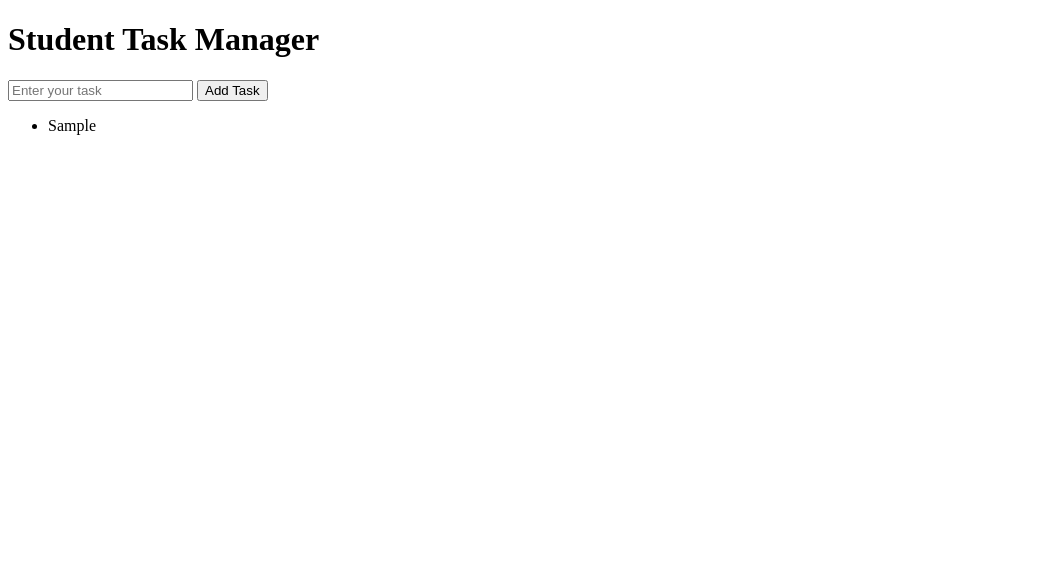
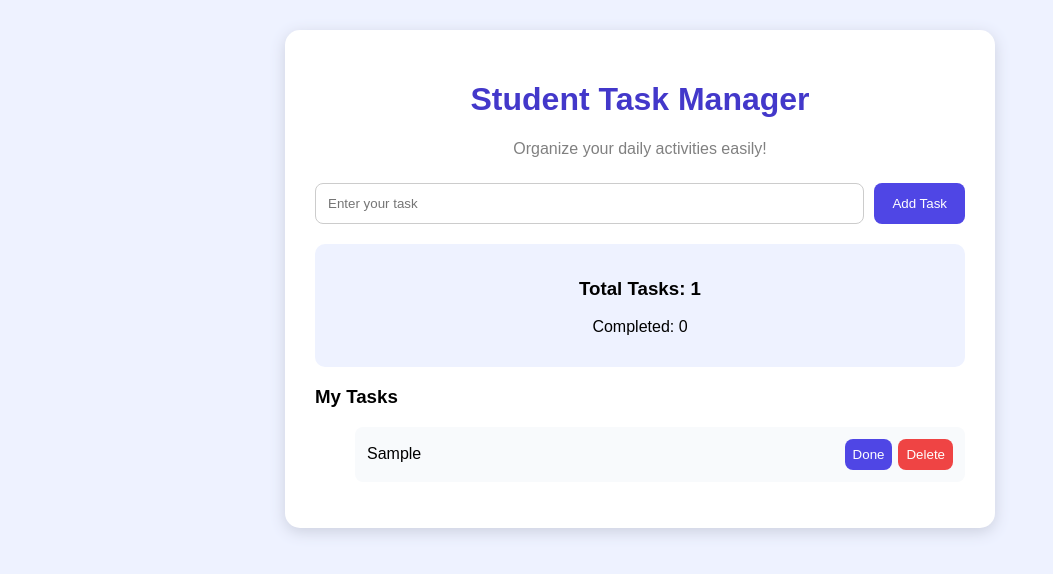
Before and after one commit to ankithajabale-creator/Student-Task-Manager, a plain HTML site: page index.html in a window 1280 px wide. Both pictures are taken after typing "Sample" into the empty fields and a click on the button "Add Task". Shown: the whole page, without its empty margins (0-1053 px from the left). Drawn offline with Linux system fonts and the light colour scheme.

Commit message:
Improve student task manager dashboard

```diff
--- a/index.html
+++ b/index.html
@@ -2,34 +2,195 @@
 <html>
 <head>
     <title>Student Task Manager</title>
+
+    <style>
+        body {
+            font-family: Arial, sans-serif;
+            background: #eef2ff;
+            margin: 0;
+            padding: 30px;
+        }
+
+        .container {
+            max-width: 650px;
+            margin: auto;
+            background: white;
+            padding: 30px;
+            border-radius: 15px;
+            box-shadow: 0 4px 15px #ccd0df;
+        }
+
+        h1 {
+            text-align: center;
+            color: #4338ca;
+        }
+
+        .subtitle {
+            text-align: center;
+            color: gray;
+        }
+
+        .input-area {
+            display: flex;
+            gap: 10px;
+            margin-top: 25px;
+        }
+
+        input {
+            flex: 1;
+            padding: 12px;
+            border: 1px solid #ccc;
+            border-radius: 8px;
+        }
+
+        button {
+            padding: 12px 18px;
+            border: none;
+            border-radius: 8px;
+            background: #4f46e5;
+            color: white;
+            cursor: pointer;
+        }
+
+        button:hover {
+            background: #3730a3;
+        }
+
+        .stats {
+            background: #eef2ff;
+            padding: 15px;
+            border-radius: 10px;
+            margin-top: 20px;
+            text-align: center;
+        }
+
+        li {
+            list-style: none;
+            background: #f8fafc;
+            padding: 12px;
+            margin-top: 10px;
+            border-radius: 8px;
+            display: flex;
+            justify-content: space-between;
+            align-items: center;
+        }
+
+        li.completed span {
+            text-decoration: line-through;
+            color: gray;
+        }
+
+        .delete {
+            background: #ef4444;
+        }
+
+        .delete:hover {
+            background: #b91c1c;
+        }
+
+        .task-actions {
+            display: flex;
+            gap: 6px;
+        }
+
+        .task-actions button {
+            padding: 8px;
+        }
+    </style>
 </head>
+
 <body>
 
+<div class="container">
+
     <h1>Student Task Manager</h1>
+    <p class="subtitle">Organize your daily activities easily!</p>
 
-    <input id="taskInput" placeholder="Enter your task">
+    <div class="input-area">
+        <input type="text" id="taskInput"
+        placeholder="Enter your task">
 
         <button onclick="addTask()">Add Task</button>
+    </div>
+
+    <div class="stats">
+        <h3>Total Tasks: <span id="total">0</span></h3>
+        <p>Completed: <span id="completed">0</span></p>
+    </div>
+
+    <h3>My Tasks</h3>
 
     <ul id="taskList"></ul>
 
+</div>
+
 <script>
+
+let total = 0;
+let completed = 0;
+
 function addTask() {
+
     let input = document.getElementById("taskInput");
-            let task = input.value;
+    let task = input.value.trim();
 
     if (task === "") {
-                alert("Enter a task!");
+        alert("Please enter a task!");
         return;
     }
 
     let li = document.createElement("li");
-            li.textContent = task;
+
+    let span = document.createElement("span");
+    span.textContent = task;
+
+    let actions = document.createElement("div");
+    actions.className = "task-actions";
+
+    let doneButton = document.createElement("button");
+    doneButton.textContent = "Done";
+
+    doneButton.onclick = function() {
+        if (!li.classList.contains("completed")) {
+            li.classList.add("completed");
+            completed++;
+            updateStats();
+        }
+    };
+
+    let deleteButton = document.createElement("button");
+    deleteButton.textContent = "Delete";
+    deleteButton.className = "delete";
+
+    deleteButton.onclick = function() {
+        if (li.classList.contains("completed")) {
+            completed--;
+        }
+
+        li.remove();
+        total--;
+        updateStats();
+    };
+
+    actions.appendChild(doneButton);
+    actions.appendChild(deleteButton);
+
+    li.appendChild(span);
+    li.appendChild(actions);
 
     document.getElementById("taskList").appendChild(li);
 
+    total++;
+    updateStats();
+
     input.value = "";
 }
+
+function updateStats() {
+    document.getElementById("total").textContent = total;
+    document.getElementById("completed").textContent = completed;
+}
+
 </script>
 
 </body>
```
Lines whose indentation alone changed are shown as unchanged.
